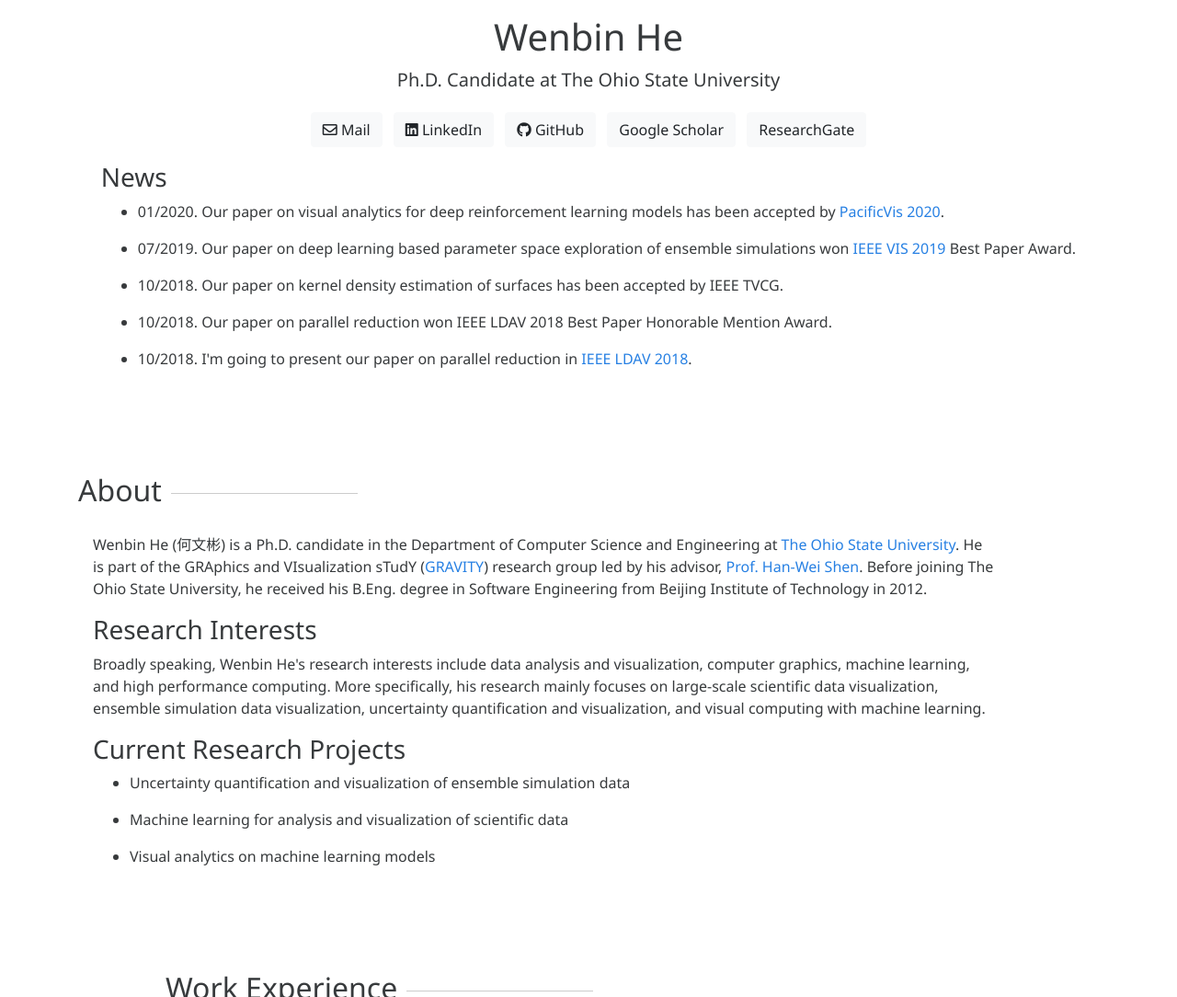
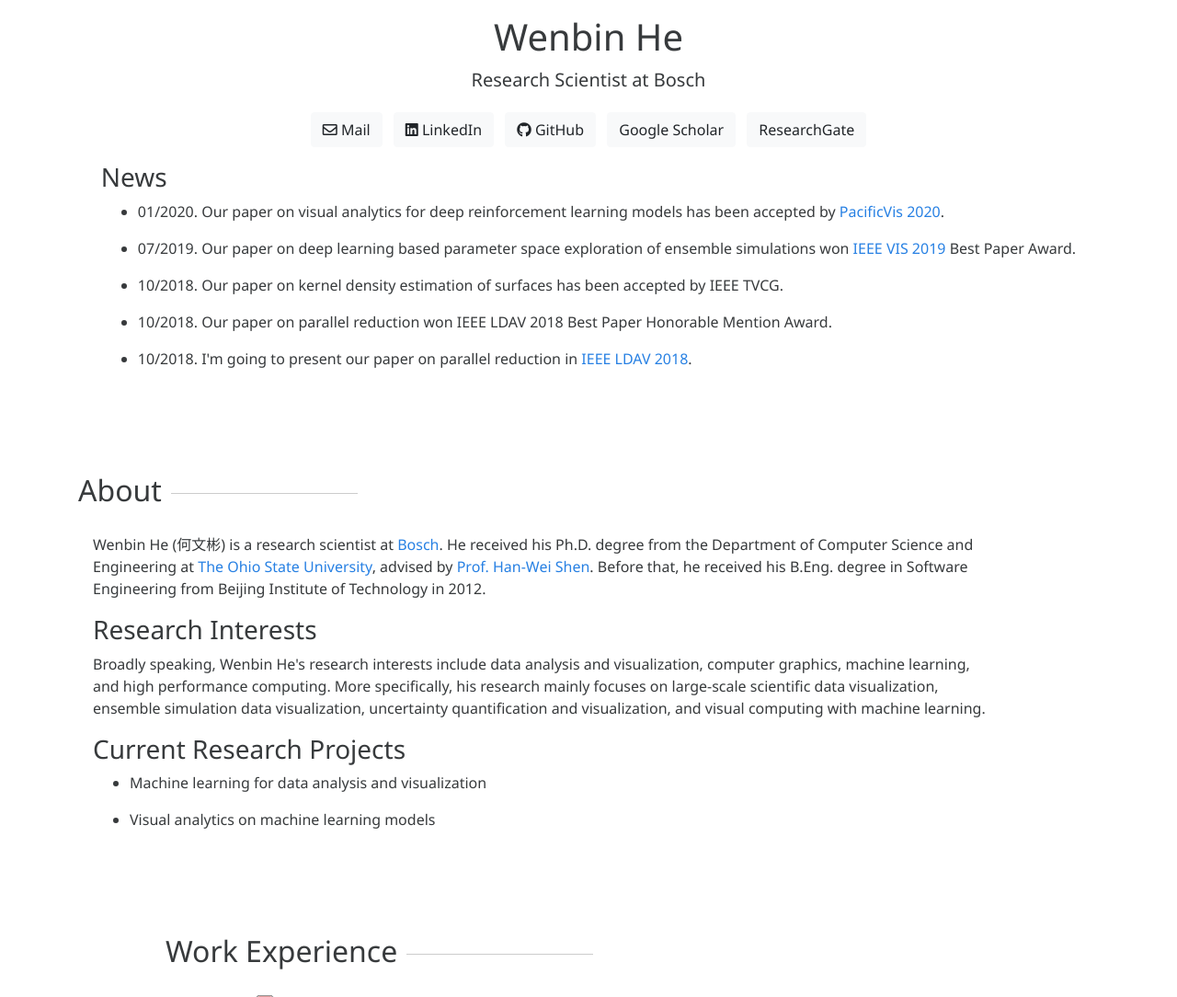
Before and after one commit to hewenbin/hewenbin.github.io, a Jekyll site: the page built from index.html, in a window 1280 px wide and 1400 px high, cut to the strip 316-1400 px from the top of the window. Shown: the whole strip at 92% size. Built offline with Jekyll 4.4.1, drawn with Linux system fonts in a browser that asks for light colours; nearby versions of some CDN libraries; a style sheet for code colours, icons or effects is not loaded.

Commit message:
Update home and about

```diff
--- a/_config.yml
+++ b/_config.yml
@@ -1,5 +1,5 @@
 title: Wenbin He
-description: Ph.D. Candidate at The Ohio State University
+description: Research Scientist at Bosch
 author: Wenbin He
 email: hewenbin.495@gmail.com
 url: https://hewenbin.github.io
--- a/_includes/about.html
+++ b/_includes/about.html
@@ -3,7 +3,7 @@
 <div class="mx-3">
 
   <p>
-    Wenbin He (何文彬) is a Ph.D. candidate in the Department of Computer Science and Engineering at <a href="https://www.osu.edu" target="_blank">The Ohio State University</a>.  He is part of the GRAphics and VIsualization sTudY (<a href="http://web.cse.ohio-state.edu/~shen.94/hwshen/Research.html" target="_blank">GRAVITY</a>) research group led by his advisor, <a href="http://web.cse.ohio-state.edu/~shen.94" target="_blank">Prof. Han-Wei Shen</a>.  Before joining The Ohio State University, he received his B.Eng. degree in Software Engineering from Beijing Institute of Technology in 2012.
+    Wenbin He (何文彬) is a research scientist at <a href="https://www.bosch.us/our-company/bosch-in-the-usa/sunnyvale/" target="_blank">Bosch</a>. He received his Ph.D. degree from the Department of Computer Science and Engineering at <a href="https://www.osu.edu" target="_blank">The Ohio State University</a>, advised by <a href="http://web.cse.ohio-state.edu/~shen.94" target="_blank">Prof. Han-Wei Shen</a>. Before that, he received his B.Eng. degree in Software Engineering from Beijing Institute of Technology in 2012.
   </p>
 
   <h3>Research Interests</h3>
@@ -17,11 +17,7 @@
   <ul>
 
     <li><p>
-      Uncertainty quantification and visualization of ensemble simulation data
-    </p></li>
-
-    <li><p>
-      Machine learning for analysis and visualization of scientific data
+      Machine learning for data analysis and visualization
     </p></li>
 
     <li><p>
--- a/_includes/home.html
+++ b/_includes/home.html
@@ -2,7 +2,7 @@
 
 <h1 class="text-center">Wenbin He</h1>
 <!-- <h2 class="text-center text-secondary">Researcher and Software Engineer</h2> -->
-<p class="text-center lead">Ph.D. Candidate at The Ohio State University</p>
+<p class="text-center lead">Research Scientist at Bosch</p>
 
 <p class="text-center">
   <a class="btn btn-light mx-1 mt-1" href="mailto:hewenbin.495@gmail.com" target="_blank" role="button">
```
